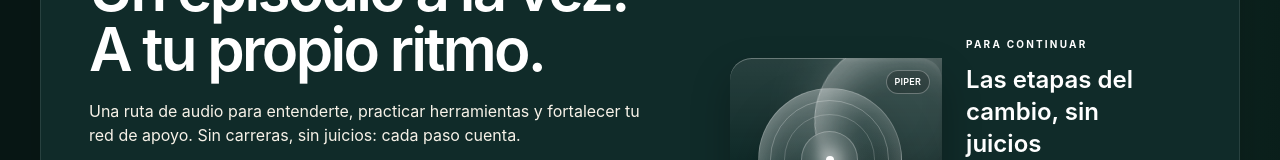
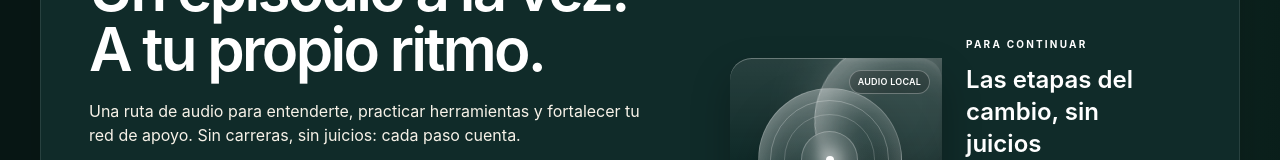
Before and after one commit to ariasalejo/Blumhelps, a React (Vite) app: page /voz in a window 1280 px wide. Shown: the part 355-515 px from the top of the page. Built offline with nearby package versions, Linux system fonts and the light colour scheme.

Commit message:
fix(voice): label shared artwork as local audio

```diff
--- a/src/pages/VoiceLibrary.tsx
+++ b/src/pages/VoiceLibrary.tsx
@@ -99,7 +99,7 @@ function CoverArt({ index, title, size = "normal" }: { index: number; title: str
         <p className="text-[9px] font-bold uppercase tracking-[.22em] text-white/75">BLUM · AUDIO SERIES</p>
         <p className="mt-1 line-clamp-2 text-sm font-bold leading-tight drop-shadow-md">{title}</p>
       </div>
-      <span className="absolute right-3 top-3 rounded-full border border-white/30 bg-black/20 px-2 py-1 text-[9px] font-semibold tracking-wide text-white backdrop-blur-md">PIPER</span>
+      <span className="absolute right-3 top-3 rounded-full border border-white/30 bg-black/20 px-2 py-1 text-[9px] font-semibold tracking-wide text-white backdrop-blur-md">AUDIO LOCAL</span>
     </div>
   );
 }
```
